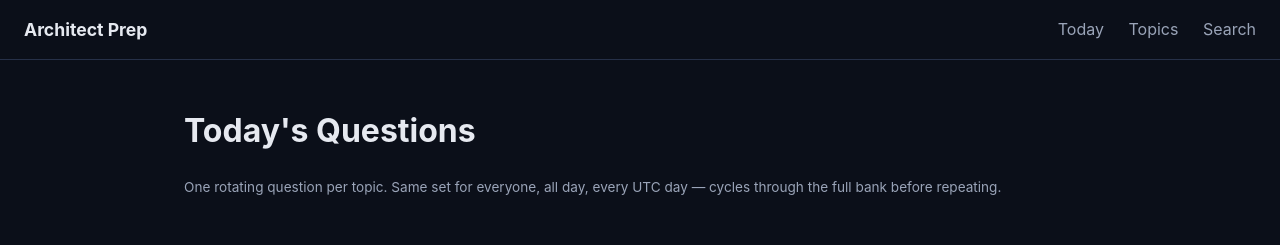
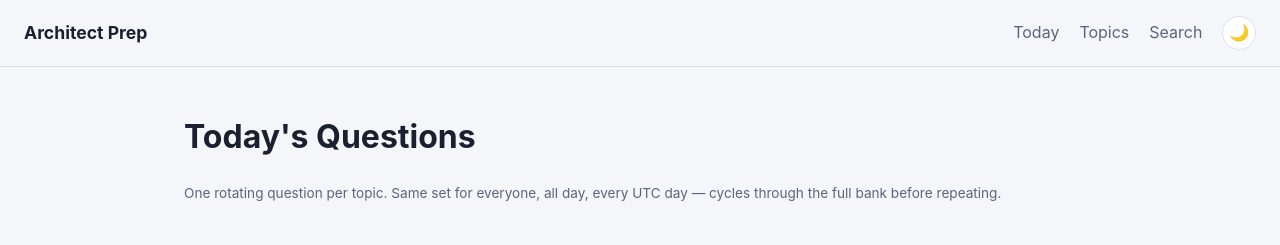
Before and after one commit to mayurjp/architect-prep, a website: page docs/index.html in a window 1280 px wide. Drawn offline with Linux system fonts and the light colour scheme; no server answers; files whose address does not match are found by name.

Commit message:
Add light/dark theme toggle
Light palette is now the default token set on :root; dark values apply via
prefers-color-scheme (respecting the system default) and are overridable
per-page with a header toggle button. Choice persists in localStorage and
is applied before first paint via theme.js to avoid a flash.

```diff
--- a/docs/assets/css/style.css
+++ b/docs/assets/css/style.css
@@ -1,4 +1,27 @@
 :root {
+  --bg: #f5f6fa;
+  --surface: #ffffff;
+  --surface-2: #eef0f6;
+  --border: #dde1ec;
+  --text: #1a2030;
+  --text-dim: #5b6478;
+  --accent: #7c3aed;
+  --radius: 10px;
+}
+
+@media (prefers-color-scheme: dark) {
+  :root:not([data-theme="light"]) {
+    --bg: #0b0f19;
+    --surface: #131a2a;
+    --surface-2: #1b2438;
+    --border: #263048;
+    --text: #e6e9f0;
+    --text-dim: #9aa4b8;
+    --accent: #8b5cf6;
+  }
+}
+
+:root[data-theme="dark"] {
   --bg: #0b0f19;
   --surface: #131a2a;
   --surface-2: #1b2438;
@@ -6,7 +29,6 @@
   --text: #e6e9f0;
   --text-dim: #9aa4b8;
   --accent: #8b5cf6;
-  --radius: 10px;
 }
 
 * { box-sizing: border-box; }
@@ -33,8 +55,27 @@ header.site {
 }
 
 header.site .brand { font-weight: 700; font-size: 1.1rem; }
+header.site nav { display: flex; align-items: center; }
 header.site nav a { margin-left: 1.25rem; color: var(--text-dim); }
 header.site nav a:hover { color: var(--text); }
+
+#theme-toggle {
+  margin-left: 1.25rem;
+  width: 2.1rem;
+  height: 2.1rem;
+  display: inline-flex;
+  align-items: center;
+  justify-content: center;
+  background: var(--surface);
+  border: 1px solid var(--border);
+  border-radius: 999px;
+  color: var(--text-dim);
+  cursor: pointer;
+  font-size: 1rem;
+  line-height: 1;
+  padding: 0;
+}
+#theme-toggle:hover { color: var(--text); border-color: var(--accent); }
 
 main { max-width: 960px; margin: 0 auto; padding: 1.5rem; }
 
--- /dev/null
+++ b/docs/assets/js/theme.js
@@ -0,0 +1,37 @@
+// Light/dark theme toggle. Explicit user choice is persisted in localStorage
+// and wins over the system preference; with no stored choice, style.css's
+// prefers-color-scheme media query decides. Runs synchronously in <head> so
+// the stored choice applies before first paint (no flash).
+(function () {
+  var stored = localStorage.getItem("theme");
+  if (stored === "light" || stored === "dark") {
+    document.documentElement.setAttribute("data-theme", stored);
+  }
+})();
+
+function currentTheme() {
+  var attr = document.documentElement.getAttribute("data-theme");
+  if (attr) return attr;
+  return window.matchMedia("(prefers-color-scheme: dark)").matches ? "dark" : "light";
+}
+
+function updateToggleIcon() {
+  var btn = document.getElementById("theme-toggle");
+  if (!btn) return;
+  var theme = currentTheme();
+  btn.textContent = theme === "dark" ? "☀️" : "🌙";
+  btn.setAttribute("aria-label", theme === "dark" ? "Switch to light theme" : "Switch to dark theme");
+}
+
+function toggleTheme() {
+  var next = currentTheme() === "dark" ? "light" : "dark";
+  document.documentElement.setAttribute("data-theme", next);
+  localStorage.setItem("theme", next);
+  updateToggleIcon();
+}
+
+document.addEventListener("DOMContentLoaded", function () {
+  var btn = document.getElementById("theme-toggle");
+  if (btn) btn.addEventListener("click", toggleTheme);
+  updateToggleIcon();
+});
--- a/docs/index.html
+++ b/docs/index.html
@@ -5,6 +5,7 @@
 <meta name="viewport" content="width=device-width, initial-scale=1" />
 <title>Architect Prep — Today</title>
 <link rel="stylesheet" href="assets/css/style.css" />
+<script src="assets/js/theme.js"></script>
 </head>
 <body>
 <header class="site">
@@ -13,6 +14,7 @@
     <a href="index.html">Today</a>
     <a href="topics.html">Topics</a>
     <a href="search.html">Search</a>
+    <button id="theme-toggle" type="button" aria-label="Toggle theme"></button>
   </nav>
 </header>
 <main>
```
Also changed, not shown: docs/search.html (+2 -0 lines), docs/topic.html (+2 -0 lines), docs/topics.html (+2 -0 lines).
